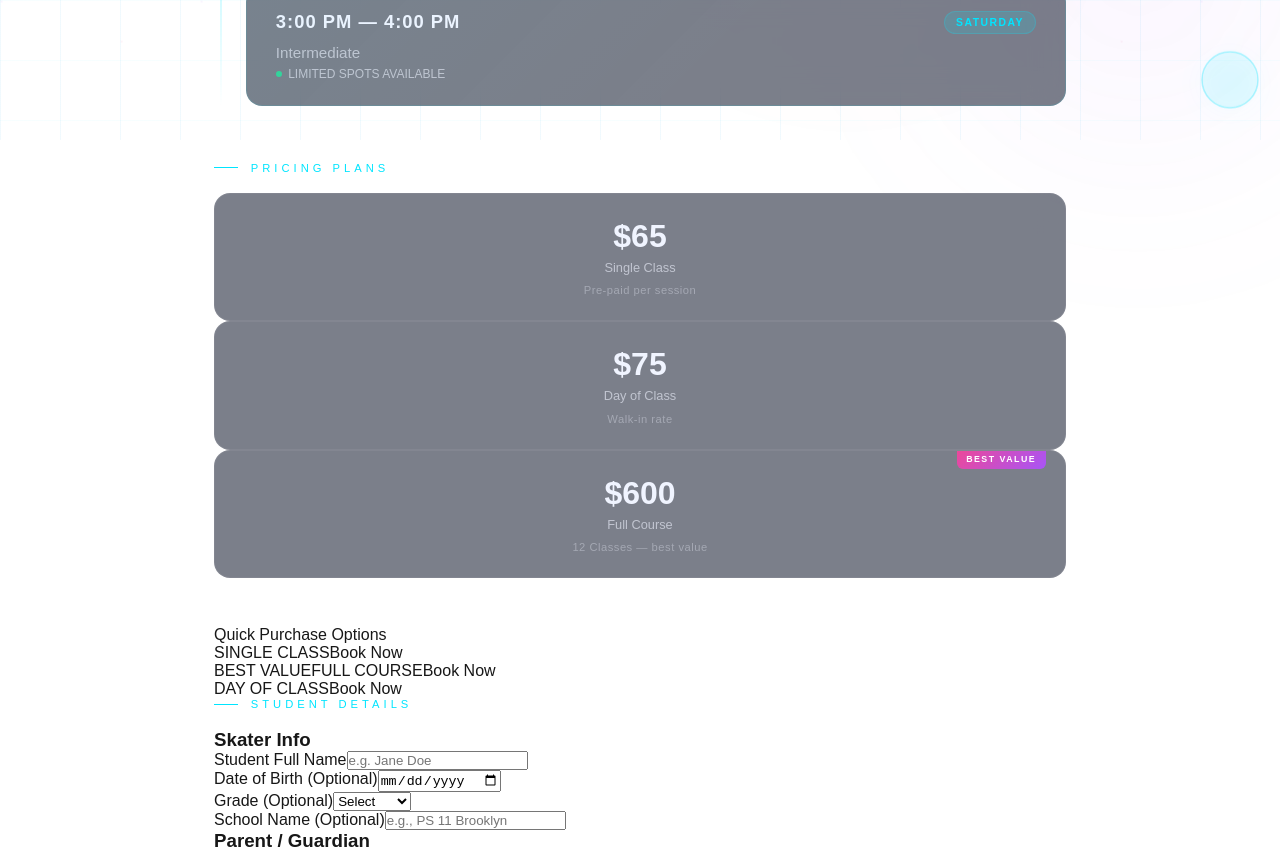
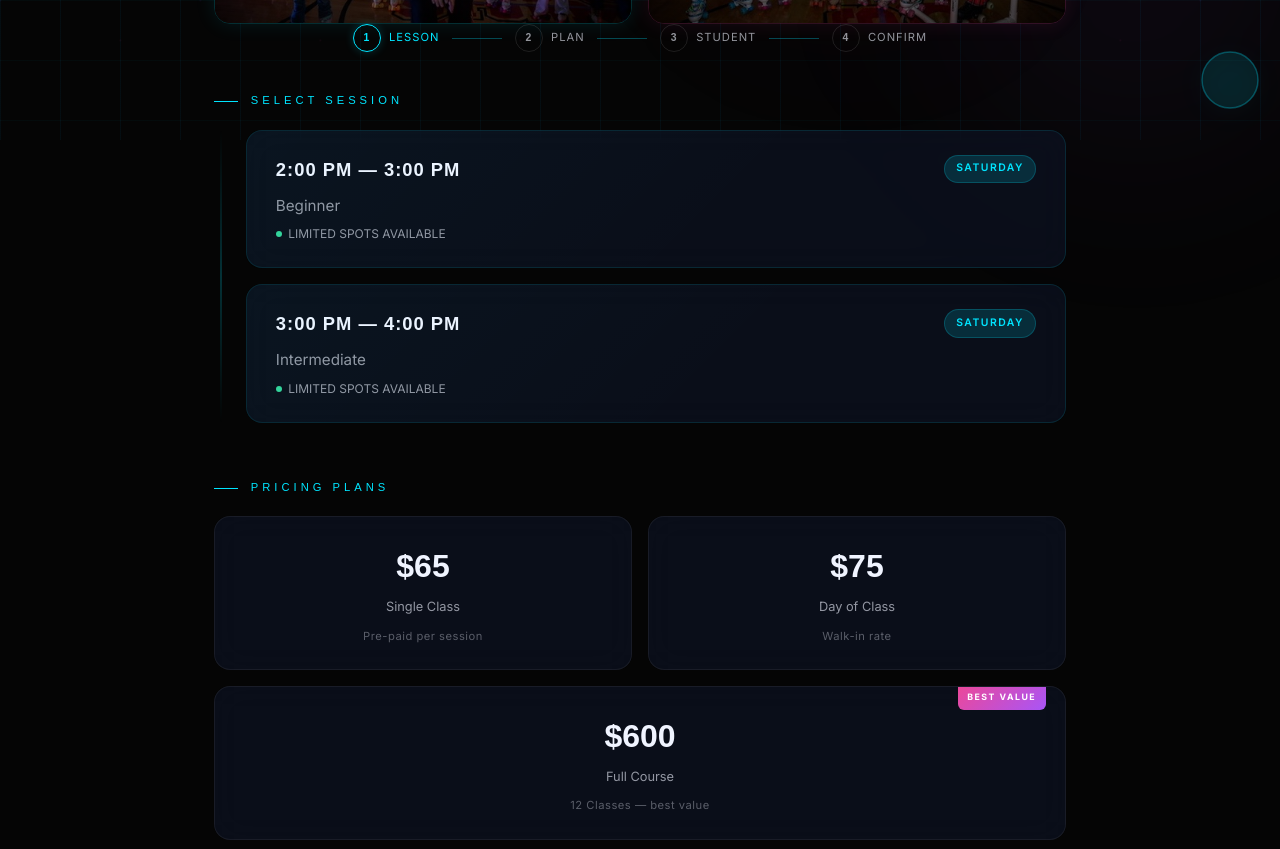
Before and after one commit to Salimgroup/4wrdskate, a Next.js app: page /lessons in a window 1280 px wide. Shown: the part 660-1509 px from the top of the page. Built offline with nearby package versions, Linux system fonts and the light colour scheme.

Commit message:
Remove unused imports and vars failing Vercel build

```diff
--- a/src/app/globals.css
+++ b/src/app/globals.css
@@ -1,33 +1,31 @@
+@import "tailwindcss";
+
 :root {
-  --background: #ffffff;
-  --foreground: #171717;
-}
-
-@media (prefers-color-scheme: dark) {
-  :root {
-    --background: #0a0a0a;
-    --foreground: #ededed;
-  }
-}
-
-html,
-body {
-  max-width: 100vw;
-  overflow-x: hidden;
-}
-
-body {
-  color: var(--foreground);
-  background: var(--background);
-  font-family: Arial, Helvetica, sans-serif;
-  -webkit-font-smoothing: antialiased;
-  -moz-osx-font-smoothing: grayscale;
+  --bg-color: #050505;
+  --text-primary: #ffffff;
+  --text-secondary: #a0a0a0;
+  --accent-color: #ff3366; /* Vibrant Red/Pink */
+  --accent-hover: #ff5c8a;
+  --glass-bg: rgba(255, 255, 255, 0.05);
+  --glass-border: rgba(255, 255, 255, 0.1);
+  --glass-shadow: 0 8px 32px 0 rgba(0, 0, 0, 0.37);
+  --input-bg: rgba(255, 255, 255, 0.05);
+  --input-border: rgba(255, 255, 255, 0.1);
 }
 
 * {
   box-sizing: border-box;
+  margin: 0;
   padding: 0;
-  margin: 0;
+}
+
+body {
+  background-color: var(--bg-color);
+  color: white;
+  font-family: 'Inter', -apple-system, BlinkMacSystemFont, Segoe UI, Roboto, Helvetica, Arial, sans-serif;
+  line-height: 1.6;
+  min-height: 100vh;
+  overflow-x: hidden;
 }
 
 a {
@@ -35,8 +33,98 @@ a {
   text-decoration: none;
 }
 
-@media (prefers-color-scheme: dark) {
-  html {
-    color-scheme: dark;
-  }
+/* Glassmorphism Utilities */
+.glass-panel {
+  background: var(--glass-bg);
+  backdrop-filter: blur(12px);
+  border: 1px solid var(--glass-border);
+  border-radius: 16px;
+  box-shadow: var(--glass-shadow);
 }
+
+/* Typography Utilities */
+.gradient-text {
+  background: linear-gradient(90deg, #ff3366, #ff9933);
+  -webkit-background-clip: text;
+  -webkit-text-fill-color: transparent;
+  background-clip: text;
+}
+
+/* Buttons */
+.btn-primary {
+  background: var(--accent-color);
+  color: white;
+  padding: 12px 24px;
+  border-radius: 30px;
+  border: none;
+  font-weight: 600;
+  cursor: pointer;
+  transition: all 0.3s ease;
+  box-shadow: 0 4px 15px rgba(255, 51, 102, 0.3);
+}
+
+.btn-primary:hover:not(:disabled) {
+  background: var(--accent-hover);
+  transform: translateY(-2px);
+  box-shadow: 0 6px 20px rgba(255, 51, 102, 0.5);
+}
+
+.btn-primary:disabled {
+  opacity: 0.5;
+  cursor: not-allowed;
+  box-shadow: none;
+}
+
+.btn-glass {
+  background: rgba(255, 255, 255, 0.1);
+  color: white;
+  padding: 12px 24px;
+  border-radius: 30px;
+  border: 1px solid rgba(255, 255, 255, 0.2);
+  font-weight: 600;
+  cursor: pointer;
+  transition: all 0.3s ease;
+  backdrop-filter: blur(5px);
+}
+
+.btn-glass:hover:not(:disabled) {
+  background: rgba(255, 255, 255, 0.2);
+  transform: translateY(-2px);
+}
+
+/* Animations */
+@keyframes fadeIn {
+  from { opacity: 0; transform: translateY(20px); }
+  to { opacity: 1; transform: translateY(0); }
+}
+
+.animate-fade-in {
+  animation: fadeIn 0.8s ease-out forwards;
+}
+
+.delay-1 { animation-delay: 0.2s; }
+.delay-2 { animation-delay: 0.4s; }
+.delay-3 { animation-delay: 0.6s; }
+
+/* Forms */
+input, select {
+  width: 100%;
+  padding: 12px 16px;
+  margin: 8px 0;
+  background: var(--input-bg);
+  border: 1px solid var(--input-border);
+  border-radius: 8px;
+  color: white;
+  font-family: inherit;
+  outline: none;
+  transition: border-color 0.3s ease;
+}
+
+input:focus, select:focus {
+  border-color: var(--accent-color);
+}
+
+select option {
+  background: var(--bg-color);
+  color: white;
+}
--- a/src/app/layout.tsx
+++ b/src/app/layout.tsx
@@ -1,20 +1,12 @@
 import type { Metadata } from "next";
-import { Geist, Geist_Mono } from "next/font/google";
+import { Inter } from "next/font/google";
 import "./globals.css";
 
-const geistSans = Geist({
-  variable: "--font-geist-sans",
-  subsets: ["latin"],
-});
-
-const geistMono = Geist_Mono({
-  variable: "--font-geist-mono",
-  subsets: ["latin"],
-});
+const inter = Inter({ subsets: ["latin"] });
 
 export const metadata: Metadata = {
-  title: "Create Next App",
-  description: "Generated by create next app",
+  title: "4wrdskate | Premium Roller Skating",
+  description: "Learn to skate with the best. Saturday classes now available.",
 };
 
 export default function RootLayout({
@@ -24,8 +16,12 @@ export default function RootLayout({
 }>) {
   return (
     <html lang="en">
-      <body className={`${geistSans.variable} ${geistMono.variable}`}>
-        {children}
+      <body className={inter.className}>
+        <div className="bg-glow"></div>
+        <div className="bg-glow-2"></div>
+                <main >
+          {children}
+        </main>
       </body>
     </html>
   );
--- a/src/app/lessons/page.tsx
+++ b/src/app/lessons/page.tsx
@@ -2,7 +2,6 @@
 import React, { useState, useEffect } from "react";
 import Image from "next/image";
 import Link from "next/link";
-import Script from "next/script";
 import "./lessons.css";
 
 
@@ -18,69 +17,7 @@ const PRICING = [
     { id: "course", amount: 600, label: "Full Course", desc: "12 Classes — best value", popular: true },
 ];
 
-const GMAIL_MCP = "https://gmail.mcp.claude.com/mcp";
-const TO_EMAIL = "info@4playglobal.com";
-const SUBJECT = "4WRD Roller Skating Lessons Registration";
 const APPS_SCRIPT_URL: string = "https://script.google.com/macros/s/AKfycbw_T8vVeF19U0PtqzShQ1u3OxFADTUDxWROYFAJCg9aTtrzQDCI0q7lrEUz0wDlMVap/exec";
-
-const buildEmailHTML = (form: any, sessionName: string | undefined, pricingLabel: string | undefined) => `
-<!DOCTYPE html>
-<html>
-<head><meta charset="UTF-8"><style>
-  body { font-family: Arial, sans-serif; background: #f5f5f5; margin: 0; padding: 20px; }
-  .card { background: #fff; max-width: 600px; margin: 0 auto; border-radius: 8px; overflow: hidden; box-shadow: 0 2px 8px rgba(0,0,0,0.1); }
-  .header { background: #0a0a0a; padding: 28px 32px; }
-  .logo { color: #f5e642; font-size: 28px; font-weight: 900; letter-spacing: 4px; margin: 0; }
-  .sub { color: #666; font-size: 12px; letter-spacing: 2px; margin: 4px 0 0; }
-  .body { padding: 32px; }
-  .section-title { font-size: 11px; letter-spacing: 2px; text-transform: uppercase; color: #aaa; border-bottom: 1px solid #eee; padding-bottom: 6px; margin: 24px 0 12px; }
-  .row { display: flex; margin-bottom: 8px; }
-  .key { font-size: 13px; color: #888; width: 160px; flex-shrink: 0; }
-  .val { font-size: 13px; color: #111; font-weight: 500; }
-  .badge { display: inline-block; background: #f5e642; color: #0a0a0a; padding: 3px 10px; border-radius: 20px; font-size: 12px; font-weight: 700; letter-spacing: 1px; }
-  .footer { background: #0a0a0a; padding: 16px 32px; color: #555; font-size: 11px; text-align: center; letter-spacing: 1px; }
-</style></head>
-<body>
-<div class="card">
-  <div class="header">
-    <p class="logo">🛼 4WRD SKATE</p>
-    <p class="sub">ROLLERWAVE LESSONS — NEW REGISTRATION</p>
-  </div>
-  <div class="body">
-    <p style="color:#111;font-size:15px;margin:0 0 4px;">New registration prep received on <strong>${new Date().toLocaleDateString("en-US", { weekday: "long", year: "numeric", month: "long", day: "numeric" })}</strong>.</p>
-
-    <div class="section-title">Order Details</div>
-    <div class="row"><span class="key">Session</span><span class="val">${sessionName || "Not Selected"}</span></div>
-    <div class="row"><span class="key">Plan</span><span class="val">${pricingLabel || "Not Selected"}</span></div>
-
-    <div class="section-title">Student Information</div>
-    <div class="row"><span class="key">Full Name</span><span class="val">${form.studentName || "—"}</span></div>
-    <div class="row"><span class="key">Date of Birth</span><span class="val">${form.dob || "—"}</span></div>
-    <div class="row"><span class="key">Grade</span><span class="val">${form.grade || "—"}</span></div>
-    <div class="row"><span class="key">School</span><span class="val">${form.school || "—"}</span></div>
-
-    <div class="section-title">Parent / Guardian</div>
-    <div class="row"><span class="key">Name</span><span class="val">${form.parentName || "—"} (${form.relationship || "—"})</span></div>
-    <div class="row"><span class="key">Email</span><span class="val">${form.email || "—"}</span></div>
-    <div class="row"><span class="key">Phone</span><span class="val">${form.phone || "—"}</span></div>
-
-    <div class="section-title">Emergency Contact</div>
-    <div class="row"><span class="key">Name</span><span class="val">${form.emergencyName || "—"}</span></div>
-    <div class="row"><span class="key">Phone</span><span class="val">${form.emergencyPhone || "—"}</span></div>
-
-    <div class="section-title">Session Preferences</div>
-    <div class="row"><span class="key">Skill Level</span><span class="val"><span class="badge">${(form.skillLevel || "—").toUpperCase()}</span></span></div>
-    <div class="row"><span class="key">Shoe Size</span><span class="val">${form.shoeSize || "—"}</span></div>
-    <div class="row"><span class="key">Medical Notes</span><span class="val">${form.medicalNotes || "None"}</span></div>
-
-    <div class="section-title">Agreements</div>
-    <div class="row"><span class="key">Liability Waiver</span><span class="val">${form.liability ? "✅ Signed" : "❌ Not signed"}</span></div>
-    <div class="row"><span class="key">Photo Release</span><span class="val">${form.photoRelease ? "✅ Granted" : "❌ Declined"}</span></div>
-  </div>
-  <div class="footer">4WRD SKATE · ROLLERWAVE · A 4PLAY GLOBAL LLC PROGRAM · LAS VEGAS & NEW YORK</div>
-</div>
-</body>
-</html>`;
 
 export default function LessonsPage() {
     const [selectedSession, setSelectedSession] = useState<string | null>(null);
--- a/tsconfig.json
+++ b/tsconfig.json
@@ -24,6 +24,7 @@
   },
   "include": [
     "next-env.d.ts",
+    "global.d.ts",
     "**/*.ts",
     "**/*.tsx",
     ".next/types/**/*.ts",
```
Also changed, not shown: package.json (+7 -1 lines), 1 other file (tests, documents, lock files or other folders).
